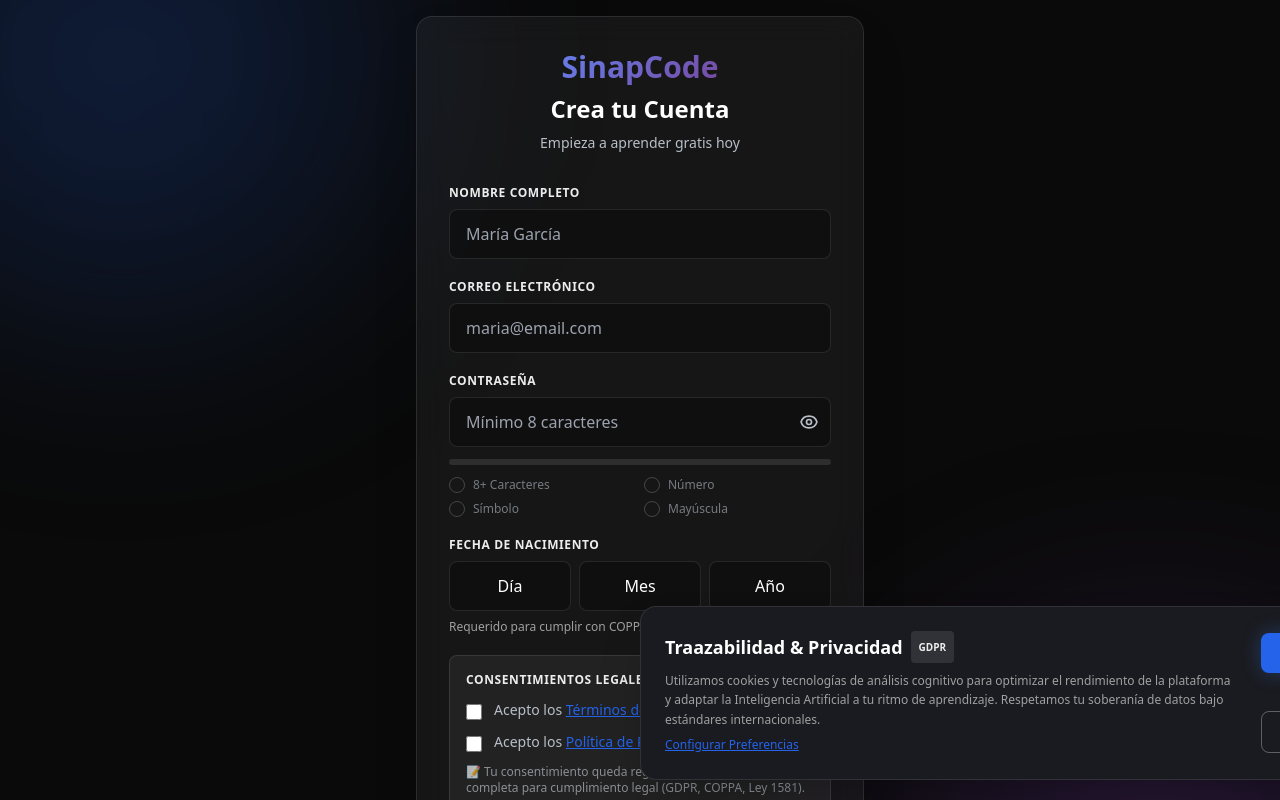
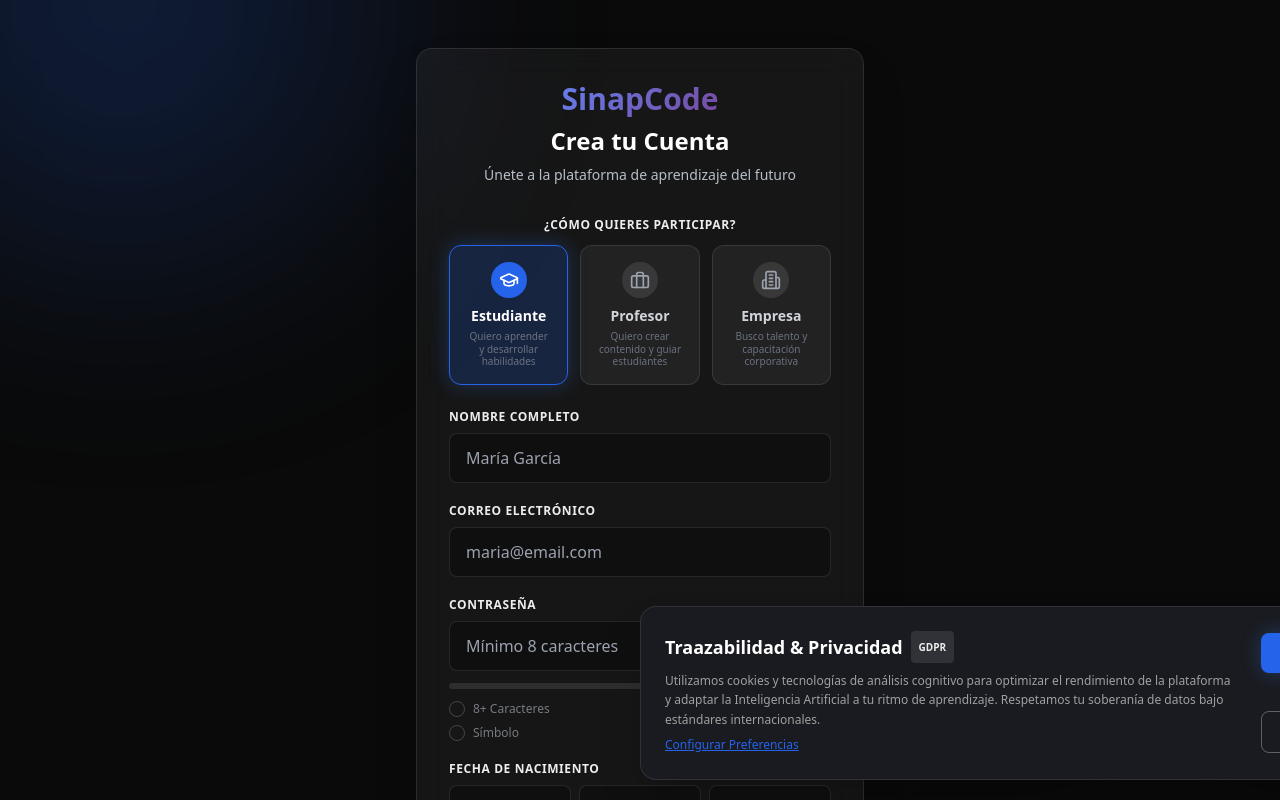
Before and after one commit to docenciainformatica2025/SinapCode, a Next.js app: page /auth/register in a window 1280 px wide. Shown: the top 800 px of the page. Built offline with nearby package versions, Linux system fonts and the light colour scheme.

Commit message:
feat: activate auth module with role selection
- Connected RegisterPage to real API with auto-login
- Added RoleSelector component (Student, Teacher, Company)
- Updated Registration API to support role assignment
- Improved LoginPage error handling and UX

```diff
--- a/src/app/api/auth/register/route.ts
+++ b/src/app/api/auth/register/route.ts
@@ -1,19 +1,31 @@
 import { NextResponse } from 'next/server';
 import { prisma } from '@/lib/prisma';
 import bcrypt from 'bcryptjs';
+import { z } from 'zod';
+
+const registerSchema = z.object({
+    name: z.string().min(2, "El nombre debe tener al menos 2 caracteres"),
+    email: z.string().email("Email inválido"),
+    password: z.string().min(8, "La contraseña debe tener al menos 8 caracteres"),
+    role: z.enum(['STUDENT', 'TEACHER', 'COMPANY']).default('STUDENT'),
+    birthDate: z.string().optional(),
+});
 
 export async function POST(request: Request) {
     try {
         const body = await request.json();
-        const { name, email, password } = body;
 
-        // Validate required fields
-        if (!email || !password) {
+        // Validate input using Zod
+        const result = registerSchema.safeParse(body);
+
+        if (!result.success) {
             return NextResponse.json(
-                { error: 'Email y contraseña son requeridos' },
+                { error: result.error.errors[0].message },
                 { status: 400 }
             );
         }
+
+        const { name, email, password, role, birthDate } = result.data;
 
         // Check if user already exists
         const existingUser = await prisma.user.findUnique({
@@ -34,9 +46,10 @@ export async function POST(request: Request) {
         const user = await prisma.user.create({
             data: {
                 email,
-                name: name || null,
+                name,
                 password: hashedPassword,
-                role: 'STUDENT', // Default role
+                role: role as any,
+                // Store additional metadata if needed, e.g. birthDate in a profile table
             },
             select: {
                 id: true,
--- a/src/app/auth/login/page.tsx
+++ b/src/app/auth/login/page.tsx
@@ -19,14 +19,21 @@ export default function LoginPage() {
         setLoading(true);
 
         try {
-            await signIn('credentials', {
+            const result = await signIn('credentials', {
                 email: formData.email,
                 password: formData.password,
-                redirectTo: '/dashboard',
+                redirect: false,
             });
-            // No code execution reaches here on success due to redirect
+
+            if (result?.error) {
+                toast.error('Credenciales inválidas. Por favor intenta de nuevo.');
+                setLoading(false);
+            } else if (result?.ok) {
+                toast.success('¡Bienvenido!');
+                window.location.href = '/dashboard';
+            }
         } catch (error) {
-            toast.error('Error al iniciar sesión. Verifica tus credenciales.');
+            toast.error('Ocurrió un error inesperado.');
             setLoading(false);
         }
     }, [formData]);
--- a/src/app/auth/register/page.tsx
+++ b/src/app/auth/register/page.tsx
@@ -3,10 +3,11 @@
 import { useState, useCallback } from 'react';
 import Link from 'next/link';
 import { toast } from 'sonner';
+import { signIn } from 'next-auth/react'; // Import signIn for auto-login
 import { AgeVerificationField } from '@/components/auth/age-verification-field';
 import { ConsentCheckbox } from '@/components/legal/consent-checkbox';
 import { PasswordStrengthMeter } from '@/components/auth/password-strength-meter';
-
+import { RoleSelector } from '@/components/auth/role-selector';
 
 export default function RegisterPage() {
     const [formData, setFormData] = useState({
@@ -14,7 +15,7 @@ export default function RegisterPage() {
         email: '',
         password: '',
         birthDate: '',
-        guardianEmail: '',
+        role: 'STUDENT', // Default role
     });
     const [loading, setLoading] = useState(false);
     const [showPassword, setShowPassword] = useState(false);
@@ -36,22 +37,37 @@ export default function RegisterPage() {
         setLoading(true);
 
         try {
-            // TODO: Send to backend
-            // const response = await fetch('/api/auth/register', {
-            //     method: 'POST',
-            //     headers: { 'Content-Type': 'application/json' },
-            //     body: JSON.stringify(formData),
-            // });
+            // Real API Call
+            const response = await fetch('/api/auth/register', {
+                method: 'POST',
+                headers: { 'Content-Type': 'application/json' },
+                body: JSON.stringify(formData),
+            });
 
-            // Simulate API call
-            await new Promise(resolve => setTimeout(resolve, 1500));
+            const data = await response.json();
 
-            toast.success('¡Cuenta creada exitosamente! 🎉');
+            if (!response.ok) {
+                throw new Error(data.error || 'Error al registrarse');
+            }
 
-            // Redirect to dashboard
-            window.location.href = '/dashboard';
-        } catch (error) {
-            toast.error('Error al crear la cuenta. Por favor, intenta de nuevo.');
+            toast.success('¡Cuenta creada exitosamente! Iniciando sesión...');
+
+            // Auto-login after registration
+            const loginResult = await signIn('credentials', {
+                email: formData.email,
+                password: formData.password,
+                redirect: false, // Handle redirect manually for better UX
+            });
+
+            if (loginResult?.error) {
+                toast.error('Cuenta creada, pero hubo un error al iniciar sesión automáticamente.');
+                window.location.href = '/auth/login';
+            } else {
+                window.location.href = '/dashboard';
+            }
+
+        } catch (error: any) {
+            toast.error(error.message || 'Error al crear la cuenta. Por favor, intenta de nuevo.');
             setLoading(false);
         }
     }, [formData, termsAccepted, privacyAccepted]);
@@ -62,7 +78,7 @@ export default function RegisterPage() {
             <div className="absolute top-[-20%] left-[-10%] w-[500px] h-[500px] bg-neural-blue/20 rounded-full blur-[120px]" />
             <div className="absolute bottom-[-20%] right-[-10%] w-[500px] h-[500px] bg-synapse-purple/20 rounded-full blur-[120px]" />
 
-            <div className="w-full max-w-md glass-panel p-6 sm:p-8 rounded-2xl border border-white/10 shadow-2xl relative z-10">
+            <div className="w-full max-w-md glass-panel p-6 sm:p-8 rounded-2xl border border-white/10 shadow-2xl relative z-10 my-8">
                 <div className="text-center mb-8">
                     <Link href="/" className="text-3xl font-bold bg-brain-spark bg-clip-text text-transparent inline-block mb-2">
                         SinapCode
@@ -71,11 +87,23 @@ export default function RegisterPage() {
                         Crea tu Cuenta
                     </h1>
                     <p className="text-[#B8BFC9] text-sm">
-                        Empieza a aprender gratis hoy
+                        Únete a la plataforma de aprendizaje del futuro
                     </p>
                 </div>
 
                 <form onSubmit={handleSubmit} className="space-y-5">
+
+                    {/* Role Selector */}
+                    <div className="mb-4">
+                        <label className="block text-xs font-semibold text-platinum uppercase tracking-wider mb-3 text-center">
+                            ¿Cómo quieres participar?
+                        </label>
+                        <RoleSelector
+                            selectedRole={formData.role}
+                            onSelect={(role) => setFormData({ ...formData, role })}
+                        />
+                    </div>
+
                     {/* Name */}
                     <div>
                         <label htmlFor="name" className="block text-xs font-semibold text-platinum uppercase tracking-wider mb-2">
@@ -176,9 +204,6 @@ export default function RegisterPage() {
                         </p>
                     </div>
 
-                    {/* reCAPTCHA Badge Info */}
-
-
                     {/* Submit Button */}
                     <button
                         type="submit"
@@ -201,10 +226,6 @@ export default function RegisterPage() {
                         )}
                     </button>
 
-                    {/* Social Login Removed for Stabilization */}
-                    {/* <div className="space-y-3">...</div> */}
-
-                    {/* Login Link */}
                     <div className="text-center text-sm text-[#B8BFC9]">
                         ¿Ya tienes cuenta?{' '}
                         <Link href="/auth/login" className="text-neural-blue hover:text-white transition font-medium">
--- /dev/null
+++ b/src/components/auth/role-selector.tsx
@@ -0,0 +1,69 @@
+'use client';
+
+import { GraduationCap, Briefcase, Building2 } from 'lucide-react';
+
+interface RoleSelectorProps {
+    selectedRole: string;
+    onSelect: (role: string) => void;
+}
+
+export function RoleSelector({ selectedRole, onSelect }: RoleSelectorProps) {
+    const roles = [
+        {
+            id: 'STUDENT',
+            label: 'Estudiante',
+            description: 'Quiero aprender y desarrollar habilidades',
+            icon: GraduationCap,
+        },
+        {
+            id: 'TEACHER',
+            label: 'Profesor',
+            description: 'Quiero crear contenido y guiar estudiantes',
+            icon: Briefcase,
+        },
+        {
+            id: 'COMPANY',
+            label: 'Empresa',
+            description: 'Busco talento y capacitación corporativa',
+            icon: Building2,
+        },
+    ];
+
+    return (
+        <div className="grid grid-cols-1 sm:grid-cols-3 gap-3 mb-6">
+            {roles.map((role) => {
+                const Icon = role.icon;
+                const isSelected = selectedRole === role.id;
+
+                return (
+                    <button
+                        key={role.id}
+                        type="button"
+                        onClick={() => onSelect(role.id)}
+                        className={`
+                            relative flex flex-col items-center p-4 rounded-xl border transition-all duration-200 text-center group
+                            ${isSelected
+                                ? 'bg-neural-blue/20 border-neural-blue shadow-neon-blue'
+                                : 'bg-white/5 border-white/10 hover:bg-white/10 hover:border-white/20'
+                            }
+                        `}
+                        aria-pressed={isSelected}
+                    >
+                        <div className={`
+                            p-2 rounded-full mb-2 transition-colors
+                            ${isSelected ? 'bg-neural-blue text-white' : 'bg-white/10 text-gray-400 group-hover:text-white'}
+                        `}>
+                            <Icon className="w-5 h-5" />
+                        </div>
+                        <h3 className={`text-sm font-bold mb-1 ${isSelected ? 'text-white' : 'text-gray-300 group-hover:text-white'}`}>
+                            {role.label}
+                        </h3>
+                        <p className="text-[10px] leading-tight text-gray-500 group-hover:text-gray-400">
+                            {role.description}
+                        </p>
+                    </button>
+                );
+            })}
+        </div>
+    );
+}
```
